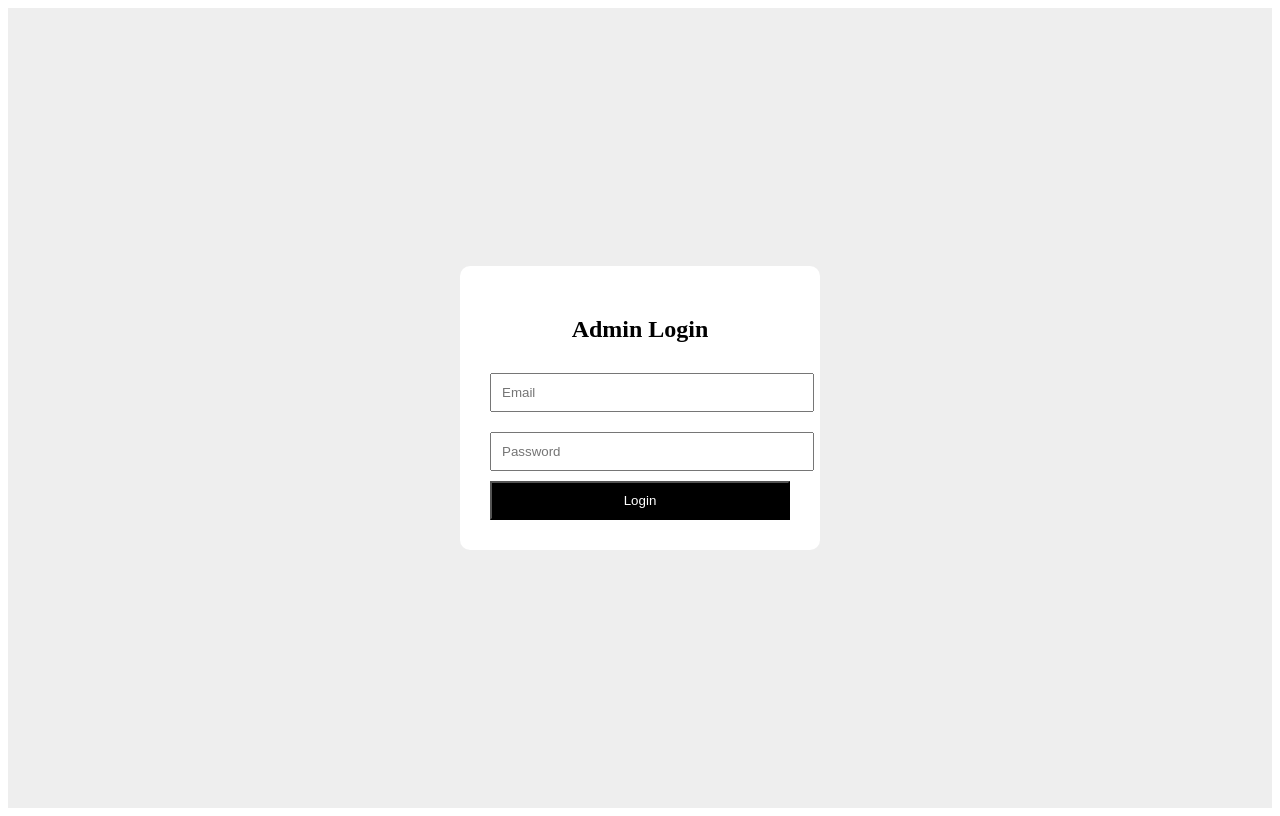
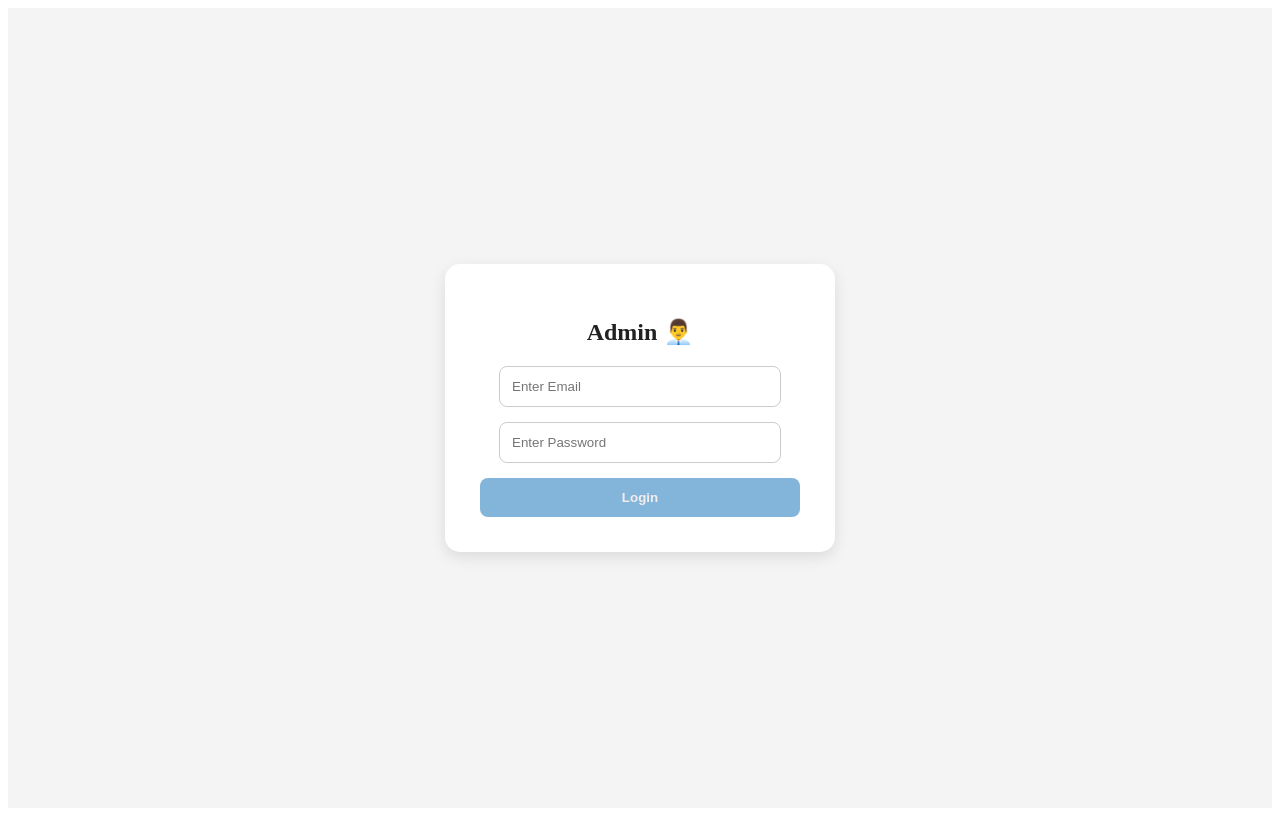
Before and after one commit to dushyanth-9901/E-commerce-, a React app in the folder Frontend/: page /admin in a window 1280 px wide. Built offline with nearby package versions, Linux system fonts and the light colour scheme; the HTML template or start-up script is replaced by a standard one.

Commit message:
modified code

```diff
--- a/Frontend/src/Components/ProductCard.jsx
+++ b/Frontend/src/Components/ProductCard.jsx
@@ -6,7 +6,12 @@ function ProductCard({ product }) {
   const navigate = useNavigate();
 
   return (
-    <div style={styles.card}>
+            <div
+          style={styles.card}
+          onClick={() =>
+            navigate(`/product/${product.id}`)
+          }
+        >
 
       {/* 🔹 Product Image */}
       <img
@@ -21,13 +26,126 @@ function ProductCard({ product }) {
       {/* 🔹 Product Price */}
       <p style={styles.price}>₹ {product.price}</p>
 
-      {/* 🔹 Button */}
-      <button
-        style={styles.button}
-        onClick={() => navigate(`/product/${product.id}`)}
-      >
-        View Details
-      </button>
+              <div style={styles.buttonContainer}>
+
+          {/* 🛒 ADD TO CART */}
+          <button
+            style={styles.cartBtn}
+            onClick={(e) => {
+
+              // ❌ STOP CARD CLICK
+              e.stopPropagation();
+
+              const isLoggedIn =
+                localStorage.getItem("isLoggedIn");
+
+              // 🔐 LOGIN CHECK
+              if (!isLoggedIn) {
+
+                navigate("/login");
+
+                return;
+
+              }
+
+              // 🔥 GET EXISTING CART
+              const existingCart =
+                JSON.parse(
+                  localStorage.getItem("cart")
+                ) || [];
+
+
+
+              // 🔥 CHECK PRODUCT EXISTS
+              const existingProduct =
+                existingCart.find(
+                  (item) =>
+                    item.id === product.id
+                );
+
+
+
+              let updatedCart;
+
+              // ✅ IF PRODUCT EXISTS
+              if (existingProduct) {
+
+                updatedCart = existingCart.map(
+                  (item) =>
+
+                    item.id === product.id
+
+                      ? {
+                          ...item,
+                          quantity:
+                            item.quantity + 1
+                        }
+
+                      : item
+                );
+
+              } else {
+
+                updatedCart = [
+
+                  ...existingCart,
+
+                  {
+                    ...product,
+                    quantity: 1
+                  }
+
+                ];
+
+              }
+
+
+
+              // 🔥 SAVE CART
+              localStorage.setItem(
+                "cart",
+                JSON.stringify(updatedCart)
+              );
+
+
+
+              alert("Added To Cart ✅");
+
+            }}
+          >
+            Add To Cart
+          </button>
+
+
+
+          {/* ⚡ BUY NOW */}
+          <button
+            style={styles.buyBtn}
+            onClick={(e) => {
+
+              // ❌ STOP CARD CLICK
+              e.stopPropagation();
+
+              const isLoggedIn =
+                localStorage.getItem("isLoggedIn");
+
+              // 🔐 LOGIN CHECK
+              if (!isLoggedIn) {
+
+                navigate("/login");
+
+                return;
+
+              }
+
+              navigate(`/product/${product.id}`);
+
+            }}
+          >
+            Buy Now
+          </button>
+
+        </div>
 
     </div>
   );
@@ -64,7 +182,34 @@ const styles = {
     background: "#667eea",
     color: "white",
     cursor: "pointer"
-  }
+  },
+  buttonContainer: {
+  display: "flex",
+  gap: "10px",
+  marginTop: "15px"
+},
+
+cartBtn: {
+  flex: 1,
+  padding: "10px",
+  border: "none",
+  background: "#6c63ff",
+  color: "#fff",
+  borderRadius: "8px",
+  cursor: "pointer",
+  fontWeight: "bold"
+},
+
+buyBtn: {
+  flex: 1,
+  padding: "10px",
+  border: "none",
+  background: "#111",
+  color: "#fff",
+  borderRadius: "8px",
+  cursor: "pointer",
+  fontWeight: "bold"
+}
 };
 
 export default ProductCard;
--- a/Frontend/src/Pages/AdminLogin.jsx
+++ b/Frontend/src/Pages/AdminLogin.jsx
@@ -1,74 +1,369 @@
+// import { useState } from "react";
+// import { useNavigate } from "react-router-dom";
+
+// function AdminLogin() {
+//   const [email, setEmail] = useState("");
+//   const [password, setPassword] = useState("");
+
+//   const navigate = useNavigate();
+
+//   const handleLogin = () => {
+//     // hardcoded admin
+//     if (email === "admin@gmail.com" && password === "admin123") {
+//       localStorage.setItem("isAdmin", "true");
+//         navigate("/admin-dashboard");
+//     } else {
+//       alert("Invalid admin credentials");
+//     }
+//   };
+
+//   return (
+//     <div style={styles.container}>
+//       <div style={styles.box}>
+//         <h2>Admin Login</h2>
+
+//         <input
+//           placeholder="Email"
+//           onChange={(e) => setEmail(e.target.value)}
+//           style={styles.input}
+//         />
+
+//         <input
+//           type="password"
+//           placeholder="Password"
+//           onChange={(e) => setPassword(e.target.value)}
+//           style={styles.input}
+//         />
+
+//         <button onClick={handleLogin} style={styles.button}>
+//           Login
+//         </button>
+//       </div>
+//     </div>
+//   );
+// }
+
+// const styles = {
+//   container: {
+//     display: "flex",
+//     justifyContent: "center",
+//     alignItems: "center",
+//     height: "100vh",
+//     background: "#eee"
+//   },
+//   box: {
+//     background: "#fff",
+//     padding: "30px",
+//     borderRadius: "10px",
+//     width: "300px",
+//     textAlign: "center"
+//   },
+//   input: {
+//     width: "100%",
+//     padding: "10px",
+//     margin: "10px 0"
+//   },
+//   button: {
+//     width: "100%",
+//     padding: "10px",
+//     background: "black",
+//     color: "white"
+//   }
+// };
+
+// export default AdminLogin;
+
+
+// 📁 src/pages/AdminLogin.jsx
+
+// =====================================================
+// 🔥 IMPORT REACT
+// =====================================================
 import { useState } from "react";
+
+
+
+// =====================================================
+// 🔥 IMPORT NAVIGATION
+// =====================================================
 import { useNavigate } from "react-router-dom";
 
+
+
+// =====================================================
+// 🔥 IMPORT AXIOS
+// =====================================================
+import axios from "axios";
+
+
+
+
+
 function AdminLogin() {
-  const [email, setEmail] = useState("");
-  const [password, setPassword] = useState("");
 
+  // =====================================================
+  // 🔥 FORM STATES
+  // =====================================================
+  const [email, setEmail] =
+    useState("");
+
+  const [password, setPassword] =
+    useState("");
+
+
+
+  // =====================================================
+  // 🔥 NAVIGATION
+  // =====================================================
   const navigate = useNavigate();
 
-  const handleLogin = () => {
-    // hardcoded admin
-    if (email === "admin@gmail.com" && password === "admin123") {
-      localStorage.setItem("isAdmin", "true");
-        navigate("/admin-dashboard");
-    } else {
-      alert("Invalid admin credentials");
+
+
+
+
+  // =====================================================
+  // 🔐 HANDLE ADMIN LOGIN
+  // =====================================================
+  const handleLogin = async () => {
+
+    try {
+
+      // =====================================================
+      // ❌ EMPTY VALIDATION
+      // =====================================================
+      if (!email || !password) {
+
+        alert("Please fill all fields");
+
+        return;
+
+      }
+
+
+
+      // =====================================================
+      // 🔥 LOGIN API
+      // =====================================================
+      const res = await axios.post(
+
+        "http://localhost:5000/api/admin/login",
+
+        {
+          email,
+          password
+        }
+
+      );
+
+
+
+      // =====================================================
+      // 🔥 SAVE TOKEN
+      // =====================================================
+      localStorage.setItem(
+        "adminToken",
+        res.data.token
+      );
+
+
+
+      // =====================================================
+      // 🔥 SAVE ADMIN DATA
+      // =====================================================
+      localStorage.setItem(
+
+        "admin",
+
+        JSON.stringify(res.data.admin)
+
+      );
+
+
+
+      // =====================================================
+      // 🔥 ADMIN LOGIN STATUS
+      // =====================================================
+      localStorage.setItem(
+        "isAdmin",
+        "true"
+      );
+
+
+
+      // =====================================================
+      // ✅ SUCCESS MESSAGE
+      // =====================================================
+      alert("Admin Login Successful ✅");
+
+
+
+      // =====================================================
+      // 🔥 REDIRECT
+      // =====================================================
+      navigate("/admin-dashboard");
+
+    } catch (error) {
+
+      console.log(error);
+
+
+
+      // =====================================================
+      // ❌ ERROR MESSAGE
+      // =====================================================
+      alert(
+
+        error.response?.data?.message
+        || "Login Failed"
+
+      );
+
     }
+
   };
 
+
+
+
+
+
+  // =====================================================
+  // 🎨 UI
+  // =====================================================
   return (
+
     <div style={styles.container}>
+
+      {/* =====================================================
+          🔥 LOGIN BOX
+      ===================================================== */}
       <div style={styles.box}>
-        <h2>Admin Login</h2>
 
+        {/* 🔥 TITLE */}
+        <h2 style={styles.title}>
+          Admin  👨‍💼
+        </h2>
+
+
+
+        {/* =====================================================
+            🔥 EMAIL INPUT
+        ===================================================== */}
         <input
-          placeholder="Email"
-          onChange={(e) => setEmail(e.target.value)}
+          type="email"
+          placeholder="Enter Email"
+          value={email}
+          onChange={(e) =>
+            setEmail(e.target.value)
+          }
           style={styles.input}
         />
 
+
+
+        {/* =====================================================
+            🔥 PASSWORD INPUT
+        ===================================================== */}
         <input
           type="password"
-          placeholder="Password"
-          onChange={(e) => setPassword(e.target.value)}
+          placeholder="Enter Password"
+          value={password}
+          onChange={(e) =>
+            setPassword(e.target.value)
+          }
           style={styles.input}
         />
 
-        <button onClick={handleLogin} style={styles.button}>
+
+
+        {/* =====================================================
+            🔥 LOGIN BUTTON
+        ===================================================== */}
+        <button
+          onClick={handleLogin}
+          style={styles.button}
+        >
           Login
         </button>
+
       </div>
+
     </div>
+
   );
+
 }
 
+
+
+
+
+// =====================================================
+// 🎨 STYLES
+// =====================================================
 const styles = {
+
+  // 🔥 MAIN CONTAINER
   container: {
     display: "flex",
     justifyContent: "center",
     alignItems: "center",
     height: "100vh",
-    background: "#eee"
+    background: "#f4f4f4"
   },
+
+
+
+  // 🔥 LOGIN BOX
   box: {
     background: "#fff",
-    padding: "30px",
-    borderRadius: "10px",
-    width: "300px",
-    textAlign: "center"
+    padding: "35px",
+    borderRadius: "15px",
+    width: "320px",
+    textAlign: "center",
+    boxShadow:
+      "0 5px 15px rgba(0,0,0,0.1)"
   },
+
+
+
+  // 🔥 TITLE
+  title: {
+    marginBottom: "20px",
+    color: "#222"
+  },
+
+
+
+  // 🔥 INPUT
   input: {
-    width: "100%",
-    padding: "10px",
-    margin: "10px 0"
+    width: "80%",
+    padding: "12px",
+    marginBottom: "15px",
+    borderRadius: "8px",
+    border: "1px solid #ccc",
+    outline: "none"
   },
+
+
+
+  // 🔥 BUTTON
   button: {
     width: "100%",
-    padding: "10px",
-    background: "black",
-    color: "white"
+    padding: "12px",
+    background: "#83b5db",
+    color: "#f3eded",
+    border: "none",
+    borderRadius: "8px",
+    cursor: "pointer",
+    fontWeight: "bold"
   }
+
 };
 
+
+
+// =====================================================
+// 🔥 EXPORT
+// =====================================================
 export default AdminLogin;
--- a/Frontend/src/Pages/Auth.jsx
+++ b/Frontend/src/Pages/Auth.jsx
@@ -557,7 +557,7 @@ const styles = {
     width: "100%",
     padding: "10px",
     borderRadius: "8px",
-    background: "#222",
+    background: "#4faab5",
     color: "#fff",
     border: "none",
     cursor: "pointer",
--- a/Frontend/src/Pages/ProductDetails.jsx
+++ b/Frontend/src/Pages/ProductDetails.jsx
@@ -264,8 +264,6 @@ function ProductDetails({
           {product.name}
         </h1>
 
-
-
         {/* 🔥 DESCRIPTION */}
         <p style={styles.description}>
 
@@ -275,8 +273,6 @@ function ProductDetails({
           }
 
         </p>
-
-
 
         {/* 🔥 PRICE */}
         <h2 style={styles.price}>
@@ -383,7 +379,7 @@ const styles = {
     padding: "40px",
     flexWrap: "wrap",
     justifyContent: "center",
-    alignItems: "center",
+    alignItems: "flex-start",
     minHeight: "100vh",
     background: "#f4f4f4"
   },
```
